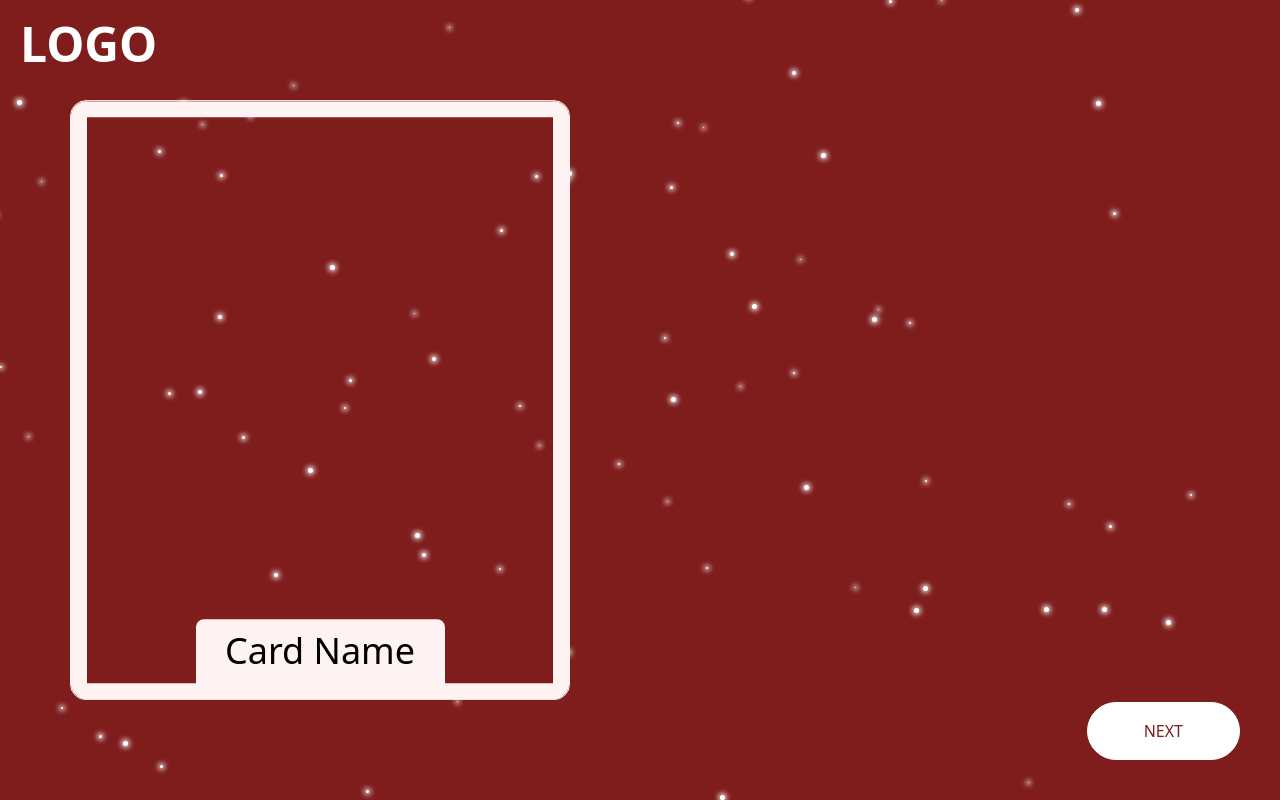
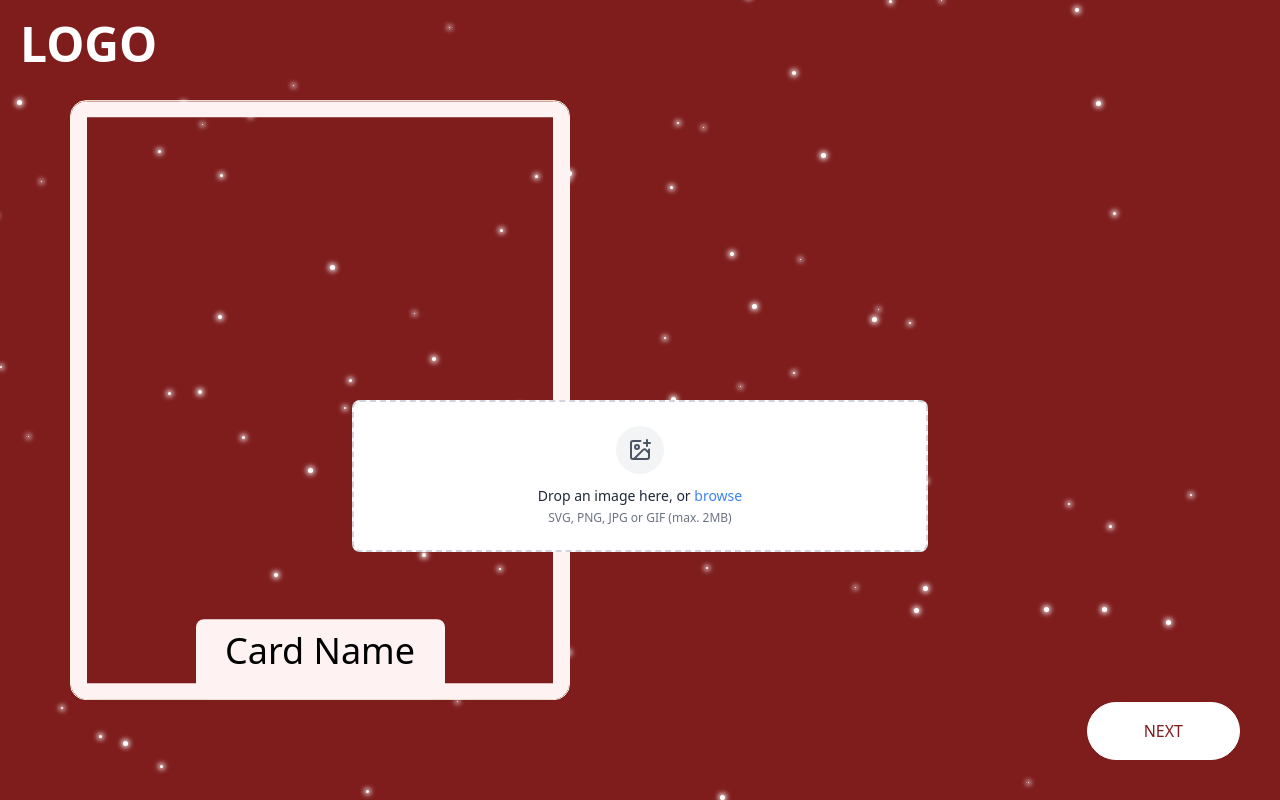
Before and after one commit to adarshkunwar/christmas-card, a React (Vite) app: page / in a window 1280 px wide. Both pictures are taken after a click on the button "NEXT". Built offline with nearby package versions, Linux system fonts and the light colour scheme.

Commit message:
feat: Add component for card stage 2- add figure

```diff
--- /dev/null
+++ b/src/components/AddCardImage.tsx
@@ -0,0 +1,112 @@
+import { useEffect, useState } from "react";
+import { ImagePlus, X } from "lucide-react";
+import { useDispatch, useSelector } from "react-redux";
+import { RootState } from "../store/store";
+import { setCardImage } from "../store/card/cardSlice";
+
+const Figure = () => {
+  const [src, setSrc] = useState<string>();
+  const [isDragging, setIsDragging] = useState(false);
+  const cardImage = useSelector((state: RootState) => state.card.cardImage);
+  const dispatch = useDispatch();
+
+  useEffect(() => {
+    const handleImageUpdate = () => {
+      if (src && src !== cardImage) {
+        dispatch(setCardImage(src));
+      }
+    };
+    const delayDebounce = setTimeout(handleImageUpdate, 300);
+    return () => clearTimeout(delayDebounce);
+  }, [src, cardImage, dispatch]);
+
+  const handleDrop = (e: React.DragEvent) => {
+    e.preventDefault();
+    setIsDragging(false);
+
+    const file = e.dataTransfer.files[0];
+    if (file && file.type.startsWith("image/")) {
+      setSrc(URL.createObjectURL(file));
+    }
+  };
+
+  const handleDragOver = (e: React.DragEvent) => {
+    e.preventDefault();
+    setIsDragging(true);
+  };
+
+  const handleDragLeave = () => {
+    setIsDragging(false);
+  };
+
+  const removeFigure = () => {
+    setSrc("");
+    dispatch(setCardImage(""));
+  };
+
+  return (
+    <div className="mx-auto max-w-2xl space-y-4">
+      {/* Image Upload Area */}
+      <div
+        className={`relative rounded-lg border-2 border-dashed p-6 transition-colors duration-200 ${
+          isDragging
+            ? "border-blue-500 bg-blue-50"
+            : src
+              ? "border-gray-200 bg-gray-50"
+              : "border-gray-300 bg-white hover:border-gray-400"
+        }`}
+        onDrop={handleDrop}
+        onDragOver={handleDragOver}
+        onDragLeave={handleDragLeave}
+      >
+        {src ? (
+          // Image Preview
+          <div className="relative">
+            <img
+              src={src}
+              alt={"Uploaded image"}
+              className="h-auto w-full rounded-md shadow-sm"
+            />
+            <button
+              onClick={removeFigure}
+              className="absolute right-2 top-2 rounded-full bg-white p-1.5 shadow-md transition-colors duration-200 hover:bg-gray-100 focus:outline-none focus:ring-2 focus:ring-red-500 focus:ring-offset-2"
+            >
+              <X className="h-4 w-4 text-gray-600" />
+            </button>
+          </div>
+        ) : (
+          // Upload Prompt
+          <div className="text-center">
+            <div className="flex flex-col items-center space-y-3">
+              <div className="rounded-full bg-gray-100 p-3">
+                <ImagePlus className="h-6 w-6 text-gray-600" />
+              </div>
+              <div className="space-y-1">
+                <p className="text-sm font-medium text-gray-800">
+                  Drop an image here, or{" "}
+                  <label className="cursor-pointer text-blue-500 hover:text-blue-600">
+                    browse
+                    <input
+                      type="file"
+                      className="hidden"
+                      accept="image/*"
+                      onChange={(e) =>
+                        e.target.files?.[0] &&
+                        setSrc(URL.createObjectURL(e.target.files[0]))
+                      }
+                    />
+                  </label>
+                </p>
+                <p className="text-xs text-gray-500">
+                  SVG, PNG, JPG or GIF (max. 2MB)
+                </p>
+              </div>
+            </div>
+          </div>
+        )}
+      </div>
+    </div>
+  );
+};
+
+export default Figure;
--- a/src/pages/Main.tsx
+++ b/src/pages/Main.tsx
@@ -2,6 +2,7 @@ import { useState } from "react";
 import Card from "../components/Card";
 import Logo from "../components/logo";
 import Button from "../components/Button";
+import Figure from "../components/AddCardImage";
 
 const Main = () => {
   const [cardStage, setCardStage] = useState(1);
@@ -18,6 +19,12 @@ const Main = () => {
 
       {/* body */}
       <Card cardStage={cardStage} />
+      {cardStage === 2 && (
+        <div className="absolute right-1/2 top-1/2 translate-x-1/2 w-[36rem]">
+          <Figure />
+        </div>
+      )}
+      {/* footer */}
       <div className="absolute bottom-10 right-10">
         <Button onClick={handleButtonClick}>NEXT</Button>
       </div>
```
